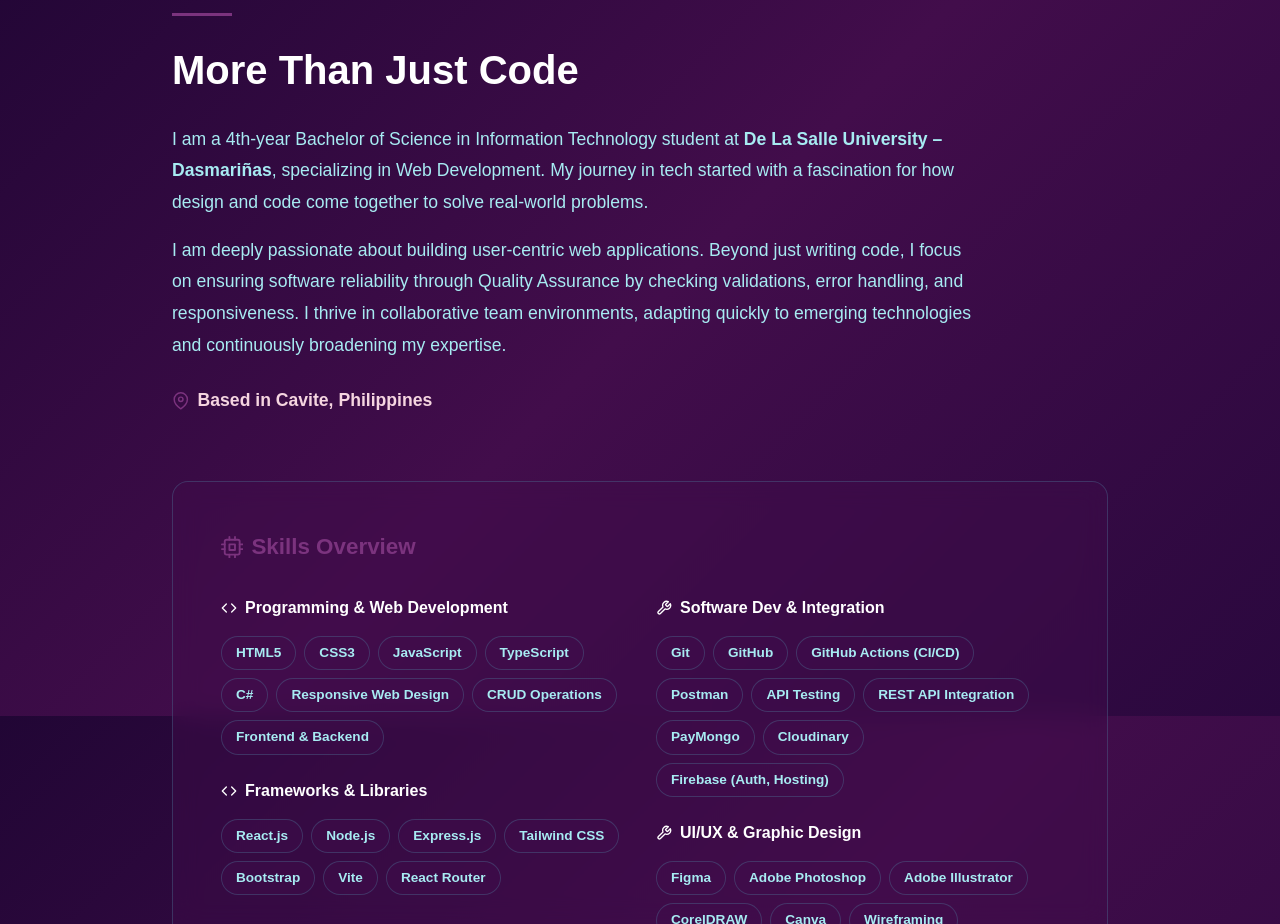
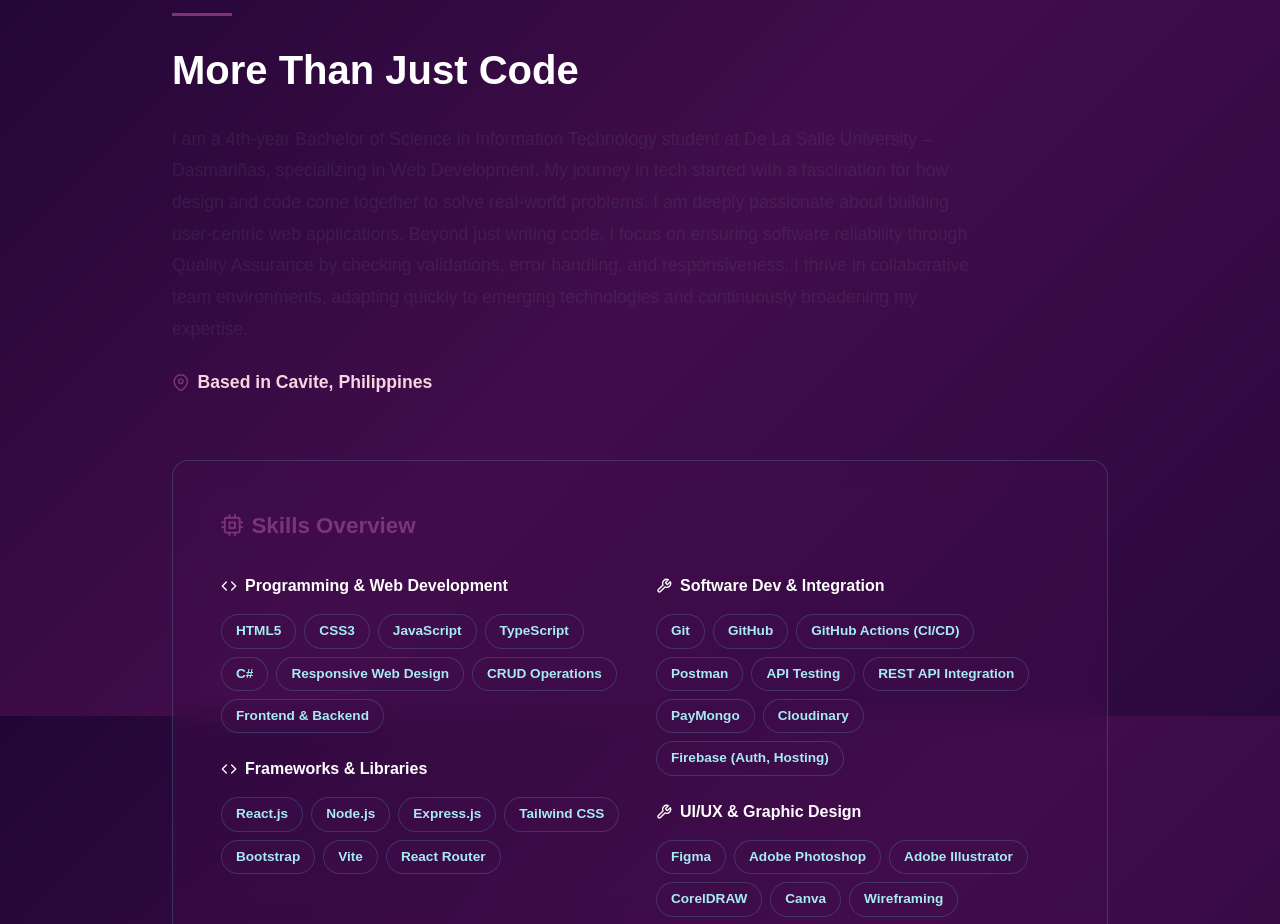
Before and after one commit to frnczine/frnczine.github.io, a React (Vite) app: page / in a window 1280 px wide. Shown: the part 1684-2608 px from the top of the page. Built offline with nearby package versions, Linux system fonts and the light colour scheme.

Commit message:
added a scroll text reveal effect to about me section

```diff
--- a/src/App.css
+++ b/src/App.css
@@ -221,3 +221,17 @@
 .back-to-top svg {
   pointer-events: none;
 }
+/*scroll reveal text effect*/
+.scroll-reveal-text {
+  line-height: 1.8;
+  margin-bottom: 1rem;
+}
+
+.scroll-reveal-text span {
+  color: color-mix(in srgb, var(--text-muted) 30%, transparent);
+  transition: color 0.2s ease;
+}
+
+.scroll-reveal-text span.revealed {
+  color: var(--text-muted);
+}
--- /dev/null
+++ b/src/components/TextEffect.tsx
@@ -0,0 +1,68 @@
+import { useEffect, useRef, useState } from 'react';
+
+interface ScrollRevealTextProps {
+  text: string;
+  className?: string;
+}
+
+const ScrollRevealTextEffect = ({ text, className }: ScrollRevealTextProps) => {
+  const textRef = useRef<HTMLParagraphElement>(null);
+  const [progress, setProgress] = useState(0);
+
+  useEffect(() => {
+    let frameId: number;
+    let lastProgress = -1;
+
+    const tick = () => {
+      if (textRef.current) {
+        const rect = textRef.current.getBoundingClientRect();
+
+        const startPoint = window.innerHeight * 0.92;
+        const endPoint = window.innerHeight * 0.62;
+
+        const raw = (startPoint - rect.bottom) / (startPoint - endPoint);
+        const clamped = Math.min(1, Math.max(0, raw));
+
+        if (Math.abs(clamped - lastProgress) > 0.001) {
+          lastProgress = clamped;
+          setProgress(clamped);
+        }
+      }
+      frameId = requestAnimationFrame(tick);
+    };
+
+    frameId = requestAnimationFrame(tick);
+    return () => cancelAnimationFrame(frameId);
+  }, []);
+
+  const words = text.split(/(\s+)/);
+  const totalWords = words.filter(word => word.trim() !== '').length;
+  let wordIndex = 0;
+
+  return (
+    <p ref={textRef} className={`scroll-reveal-text ${className || ''}`}>
+      {words.map((word, index) => {
+        if (!word.trim()) {
+          return <span key={index}>{word}</span>;
+        }
+
+        const wordStart = (wordIndex / totalWords) * 0.85;
+        const wordEnd = wordStart + 0.15;
+        const wordProgress = Math.min(1, Math.max(0, (progress - wordStart) / (wordEnd - wordStart)));
+        wordIndex++;
+
+        return (
+          <span
+            key={index}
+            style={{ opacity: 0.25 + wordProgress * 0.75 }}
+            className={wordProgress >= 1 ? 'revealed' : ''}
+          >
+            {word}
+          </span>
+        );
+      })}
+    </p>
+  );
+};
+
+export default ScrollRevealTextEffect;
--- a/src/pages/About.tsx
+++ b/src/pages/About.tsx
@@ -1,4 +1,5 @@
 import { FiCode, FiCpu, FiTool, FiMapPin, FiBookOpen, FiAward, FiUsers } from 'react-icons/fi';
+import ScrollRevealTextEffect from '../components/TextEffect';
 
 const About = () => {
   return (
@@ -7,14 +8,14 @@ const About = () => {
       <div style={{ width: '60px', height: '3px', background: 'var(--accent-color)', margin: '0.5rem 0 1.5rem 0' }}></div>
       <h2 style={{ fontSize: '2.5rem', fontWeight: 800, color: 'var(--text-light)', marginBottom: '1.5rem' }}>More Than Just Code</h2>
 
-      {/*INTRO (detailed)*/}
-      <div style={{ color: 'var(--text-muted)', fontSize: '1.1rem', lineHeight: 1.8, marginBottom: '4rem', maxWidth: '800px' }}>
-        <p style={{ marginBottom: '1rem' }}>
-          I am a 4th-year Bachelor of Science in Information Technology student at <strong>De La Salle University – Dasmariñas</strong>, specializing in Web Development. My journey in tech started with a fascination for how design and code come together to solve real-world problems.
-        </p>
-        <p>
-          I am deeply passionate about building user-centric web applications. Beyond just writing code, I focus on ensuring software reliability through Quality Assurance by checking validations, error handling, and responsiveness. I thrive in collaborative team environments, adapting quickly to emerging technologies and continuously broadening my expertise.
-        </p>
+      {/* INTRO (detailed) */}
+      <div style={{ fontSize: '1.1rem', marginBottom: '4rem', maxWidth: '800px' }}>
+
+        <ScrollRevealTextEffect
+          text="I am a 4th-year Bachelor of Science in Information Technology student at De La Salle University – Dasmariñas, specializing in Web Development. My journey in tech started with a fascination for how design and code come together to solve real-world problems.
+          I am deeply passionate about building user-centric web applications. Beyond just writing code, I focus on ensuring software reliability through Quality Assurance by checking validations, error handling, and responsiveness. I thrive in collaborative team environments, adapting quickly to emerging technologies and continuously broadening my expertise."
+        />
+
         <div style={{ display: 'flex', alignItems: 'center', gap: '0.5rem', color: 'var(--text-main)', fontWeight: 600, marginTop: '1.5rem' }}>
           <FiMapPin color="var(--accent-color)" /> Based in Cavite, Philippines
         </div>
```
